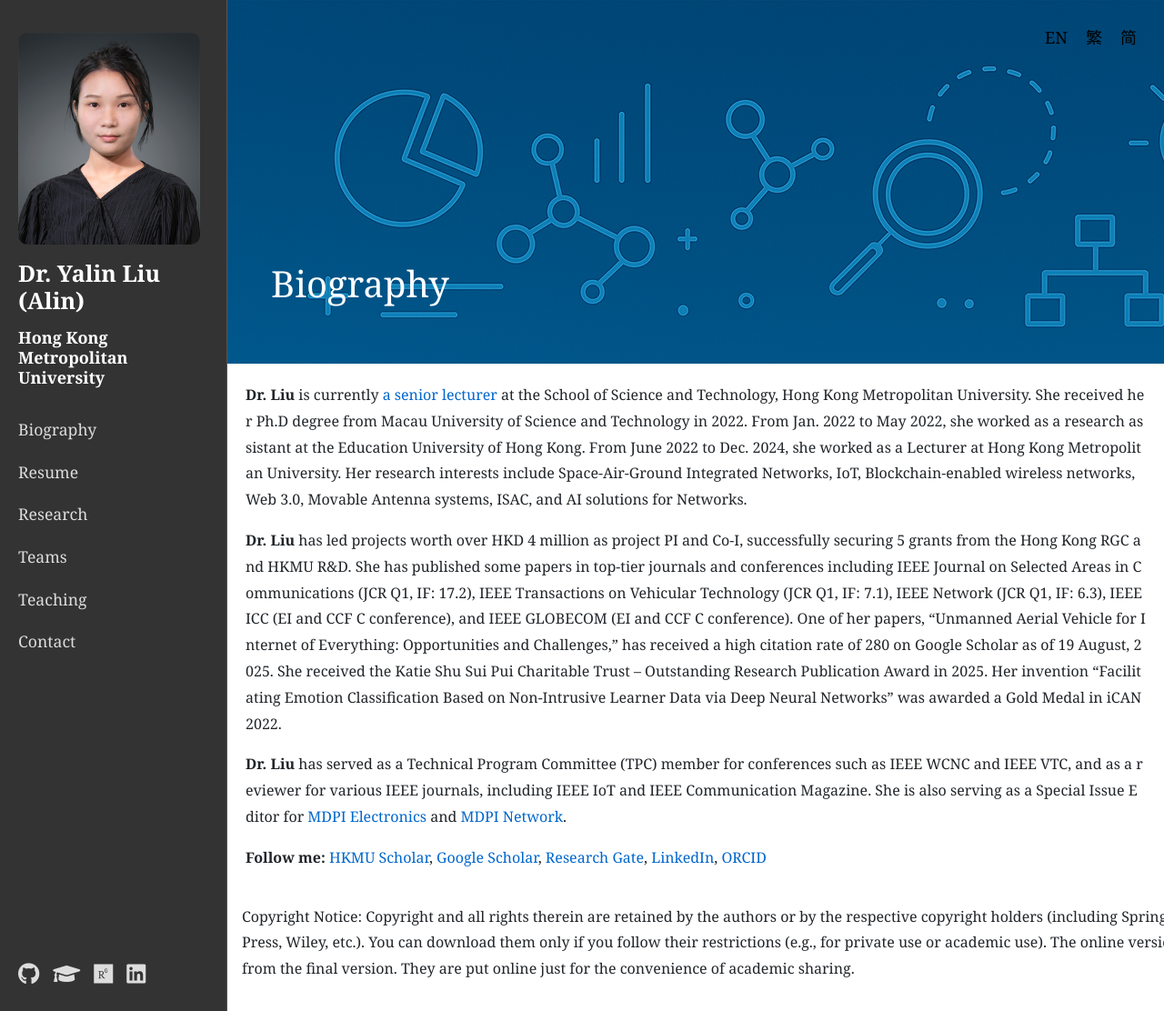
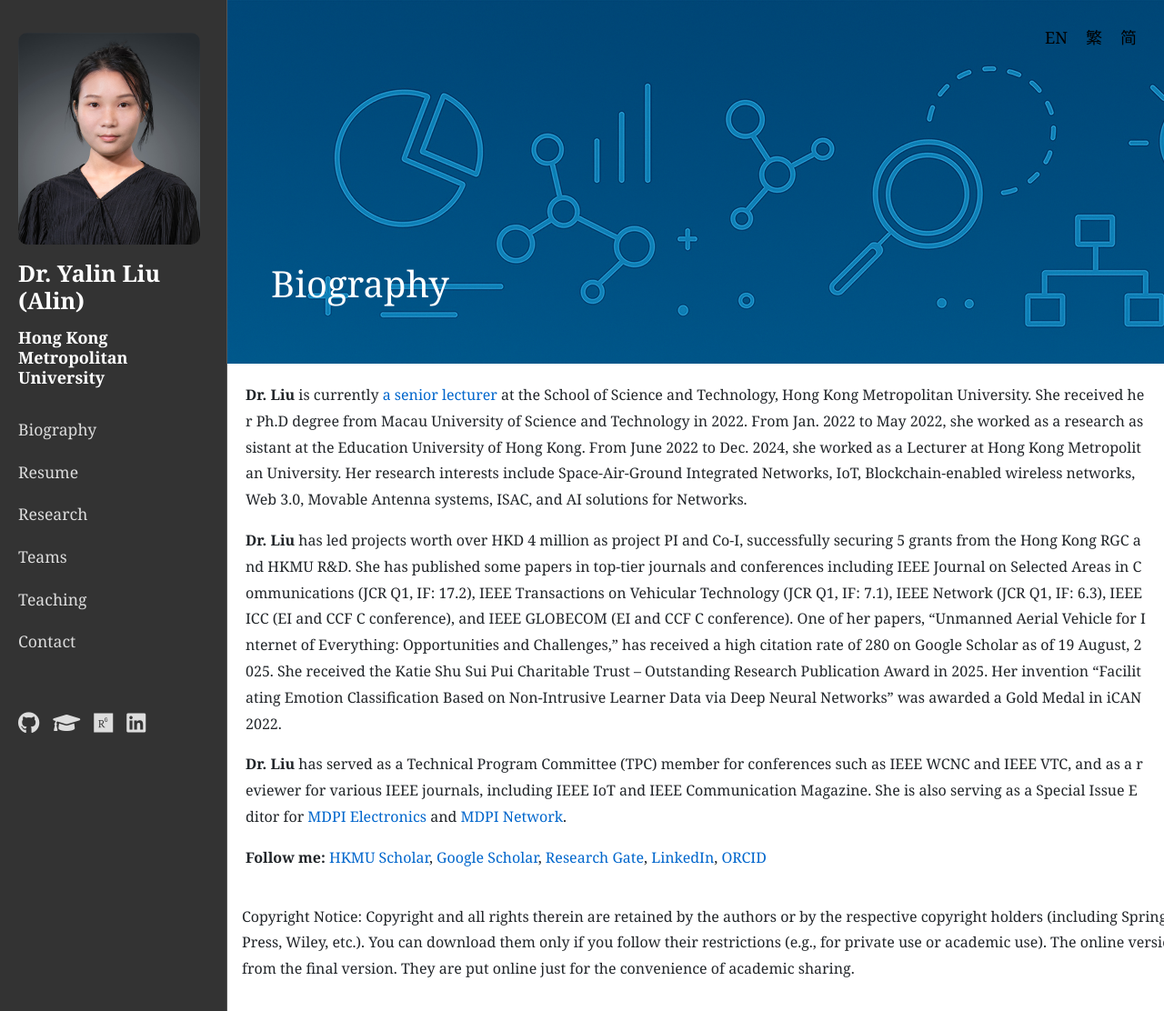
Before and after one commit to yalin-liu/yalin-liu.github.io, a Jekyll site: the page built from index.md, in a window 1280 px wide and 1112 px high. Shown: the whole window at 91% size. Built offline with Jekyll 4.4.1, drawn with Linux system fonts in a browser that asks for light colours.

Commit message:
fix menu sidebar problem and add file for easy run

```diff
--- a/assets/css/main.css
+++ b/assets/css/main.css
@@ -8,6 +8,7 @@
     font-family: Georgia, "Microsoft YaHei", serif;
     overflow-x: hidden; /* Prevent horizontal scroll on entire page */
     line-height: 1.8;
+    position: relative;
 }
 
 .container-fluid {
@@ -47,10 +48,14 @@
     position: fixed;
     top: 0;
     left: 0;
-    height: 100%;
+    /* height: 100%; */
     z-index: 1000;
     transition: transform 0.3s ease-in-out;
-    overflow: scroll;
+    /* overflow: scroll; */
+
+    height: inherit;
+    min-height: 100%;
+    position: absolute;
 }
 
 .sidebar-inner {
@@ -465,14 +470,18 @@
     }
 
     .sidebar {
-        position: fixed;
+        /* position: fixed; */
         top: 0;
         left: 0;
         width: 250px;
-        height: 100%;
+        /* height: 100%; */
         transform: translateX(-100%);
         z-index: 1000;
         transition: transform 0.3s ease-in-out;
+        -webkit-transition: transform 0.3s ease-in-out;
+        -moz-transition: transform 0.3s ease-in-out;
+        -ms-transition: transform 0.3s ease-in-out;
+        -o-transition: transform 0.3s ease-in-out;
     }
 
     .menu-toggle:checked ~ .sidebar {
```
Also changed, not shown: 1 other file.
